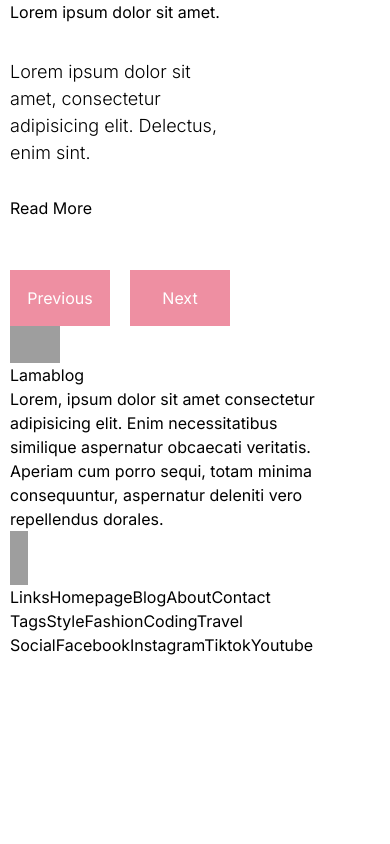
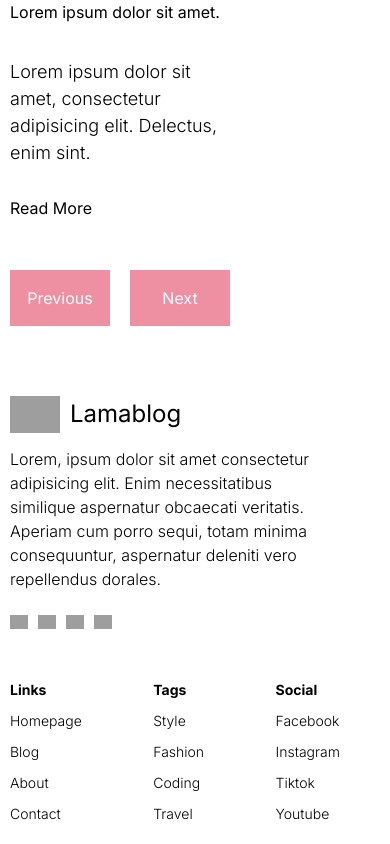
Before and after one commit to Romaric250/blogging_system_in_next, a Next.js app in the folder blogging_system/: page / in a window 390 px wide. Shown: the part 3345-4189 px from the top of the page. Before the commit the page ends 4002 px from the top, so only its background shows below. Built offline with nearby package versions, Linux system fonts and the light colour scheme; grey boxes are pictures that could not be loaded.

Commit message:
feat: updated the footer

```diff
--- a/blogging_system/components/Footer/footer.module.css
+++ b/blogging_system/components/Footer/footer.module.css
@@ -0,0 +1,75 @@
+.container {
+  margin-top: 50px;
+  padding: 20px 0px;
+  display: flex;
+  align-items: center;
+  justify-content: space-between;
+  color: var(--softTextColor);
+}
+
+.info {
+  flex: 1;
+  display: flex;
+  flex-direction: column;
+  gap: 14px;
+}
+
+.logo {
+  display: flex;
+  align-items: center;
+  gap: 10px;
+}
+
+.logoText {
+  font-size: 24px;
+}
+
+.desc {
+  font-weight: 300;
+}
+
+.icons {
+  margin-top: 10px;
+  display: flex;
+  gap: 10px;
+}
+
+.links {
+  flex: 1;
+  display: flex;
+  justify-content: flex-end;
+  gap: 100px;
+}
+
+.list {
+  display: flex;
+  flex-direction: column;
+  gap: 10px;
+  font-weight: 300;
+}
+
+.listTitle {
+  font-weight: bold;
+}
+
+@media screen and (max-width: 1024px) {
+  .links {
+    gap: 50px;
+  }
+}
+@media screen and (max-width: 768px) {
+  .container {
+    flex-direction: column;
+    gap: 50px;
+  }
+
+  .links {
+    width: 100%;
+    justify-content: space-between;
+  }
+}
+@media screen and (max-width: 640px) {
+  .links {
+    font-size: 14px;
+  }
+}
```
